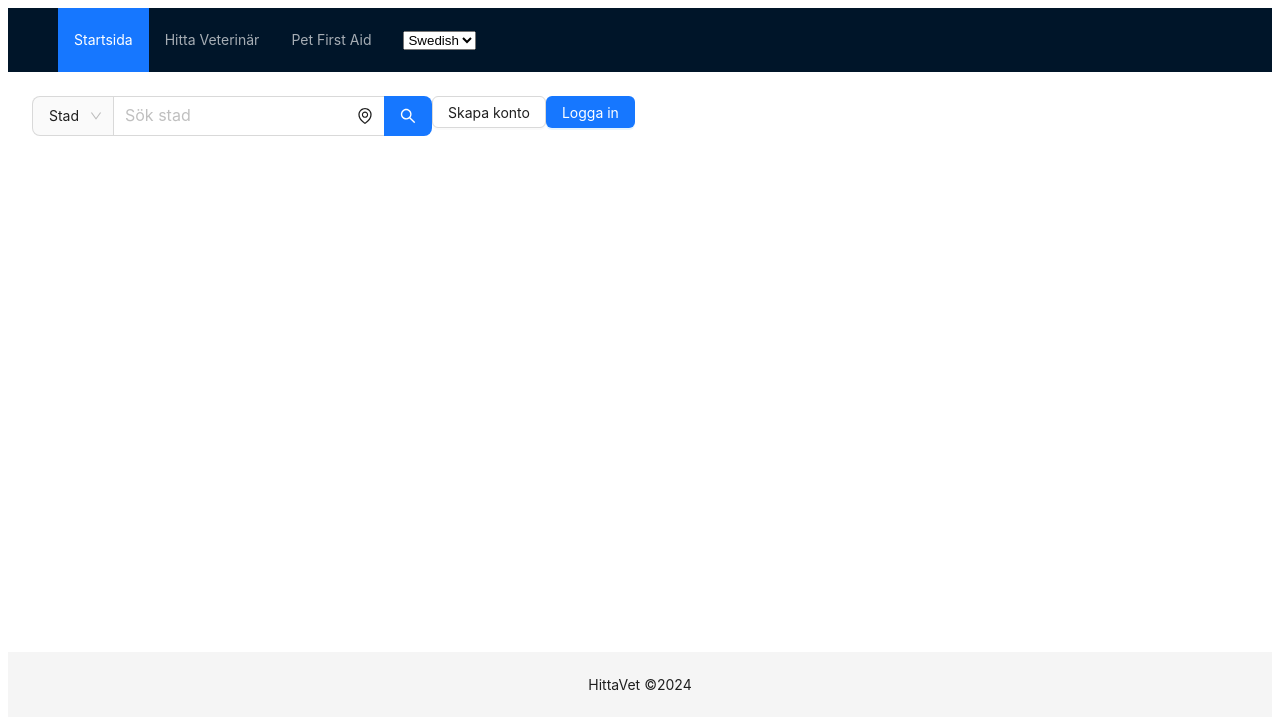
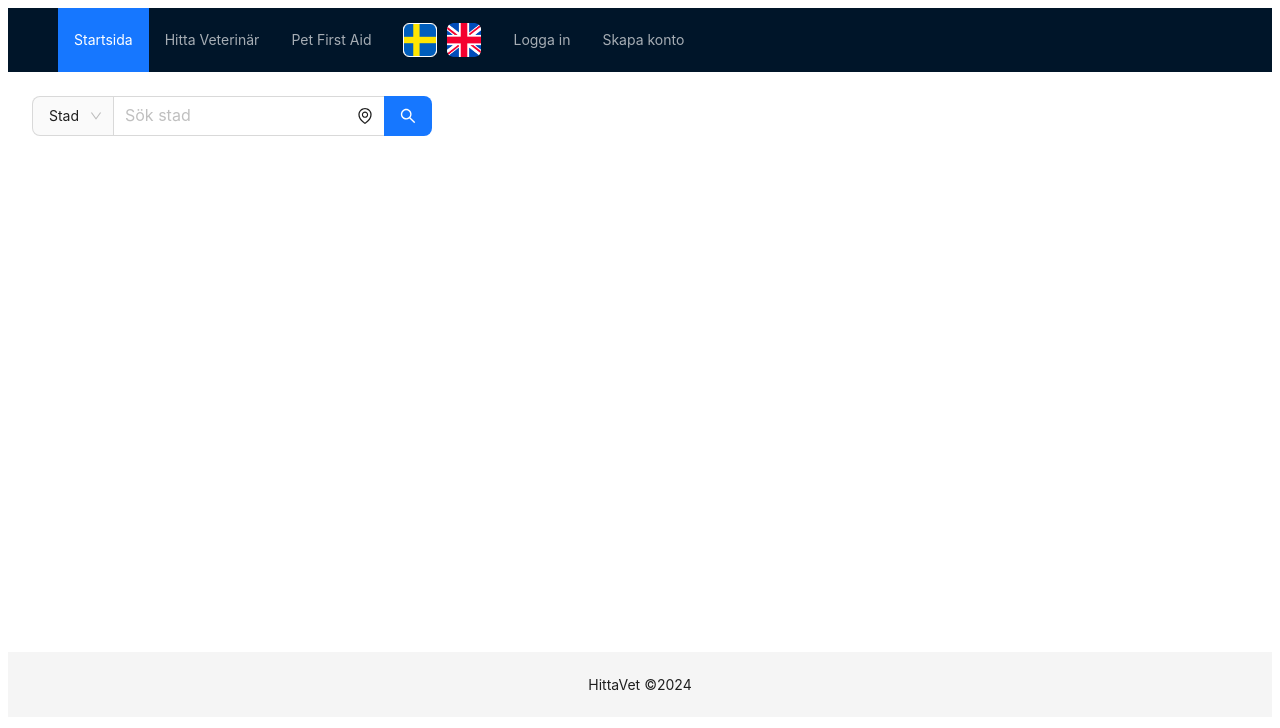
Before and after one commit to lindelind/fsu23d-exjobb, a React (Vite) app in the folder client/: page / in a window 1280 px wide. Shown: the top 728 px of the page. Built offline with nearby package versions, Linux system fonts and the light colour scheme; no server answers.

Commit message:
changed button to span and added login and registermodal to menu. Also added icons for sv and en to change language and added them to menu as well. Removed login and registermodal from Home. Added drawer to menu to use to smaller screens

```diff
--- a/client/src/components/ChangeLanguage.tsx
+++ b/client/src/components/ChangeLanguage.tsx
@@ -1,20 +1,54 @@
 import i18n from "../i18n";
+import { Button } from "antd";
+import { useState } from "react";
 
 export const ChangeLanguage = () => {
+  const [currentLang, setCurrentLang] = useState(i18n.language);
 
 
- const onClickChangeLanguage = (e: any) => {
-    const language = e.target.value;
+  const onClickChangeLanguage = (language: string) => {
     i18n.changeLanguage(language);
 
-  }
+    setCurrentLang(language);
+  };
 
   return (
-    <>
-      <select onChange={onClickChangeLanguage}>
-        <option value="sv">Swedish</option>
-        <option value="en">English</option>
-      </select>
-    </>
+  <div style={{ display: "flex", gap: "10px" }}>
+      <Button
+        onClick={() => onClickChangeLanguage("sv")}
+        style={{
+          padding: "0",
+          border: "none"
+        }}
+      >
+        <img
+          src="../../sv.png"
+          alt="Swedish"
+          style={{
+            width: "34px",
+            borderRadius: "6px",
+            border: currentLang === "sv" ? "1px solid white" : "none",
+          }}
+        />
+      </Button>
+
+      <Button
+        onClick={() => onClickChangeLanguage("en")}
+        style={{
+          padding: "0",
+          border: "none",
+        }}
+      >
+        <img
+          src="../../en.png"
+          alt="English"
+          style={{
+            width: "34px",
+            borderRadius: "6px",
+            border: currentLang === "en" ? "1px solid white " : "none",
+          }}
+        />
+      </Button>
+    </div>
   );
 }
--- a/client/src/components/LoginModal.tsx
+++ b/client/src/components/LoginModal.tsx
@@ -33,9 +33,9 @@ export const LoginModal = () => {
 
   return (
     <>
-      <Button type="primary" onClick={showModal}>
+      <span onClick={showModal}>
         {t("login")}
-      </Button>
+      </span>
       <Modal
         title="Login"
         open={open}
--- a/client/src/components/Navigation.tsx
+++ b/client/src/components/Navigation.tsx
@@ -1,20 +1,33 @@
-import {Menu } from "antd";
+import {Menu , Drawer, Button } from "antd";
+import { MenuOutlined } from "@ant-design/icons";
 import { Link, useLocation } from "react-router-dom";
 import { ChangeLanguage } from "./ChangeLanguage";
 import "../css/layout.css";
 import { useEffect, useState } from "react";
 import { useTranslation } from "react-i18next";
 import { useAuth } from "../contexts/AuthContext";
+import LoginModal from "./LoginModal";
+import { RegisterModal } from "./RegisterModal";
 
 export const Navigation = () => {
   const location = useLocation();
   const [selectedKey, setSelectedKey] = useState(location.pathname);
   const { t } = useTranslation();
   const { logout, user } = useAuth();
+  const [isMobile, setIsMobile] = useState(window.innerWidth <= 605);
+  const [open, setOpen] = useState(false);
 
   useEffect(() => {
     setSelectedKey(location.pathname);
   }, [location]);
+
+  useEffect(() => {
+    const handleResize = () => setIsMobile(window.innerWidth <= 605);
+    window.addEventListener("resize", handleResize);
+    return () => window.removeEventListener("resize", handleResize);
+  }, []);
+
+  const toggleDrawer = () => setOpen(!open);
 
   const items = [
     {
@@ -28,7 +41,7 @@ export const Navigation = () => {
     user && {
       key: "/profile",
       label: (
-        <Link to="/profile" style={{color: "inherit"}} className="menu-item">
+        <Link to="/profile" style={{ color: "inherit" }} className="menu-item">
           {t("profile")}
         </Link>
       ),
@@ -51,9 +64,53 @@ export const Navigation = () => {
       key: "/change-language",
       label: <ChangeLanguage />,
     },
+    !user
+      ? {
+          key: "/login",
+          label: <LoginModal />,
+        }
+      : null,
+    !user
+      ? {
+          key: "/register",
+          label: <RegisterModal />,
+        }
+      : null,
   ].filter(Boolean);
 
-  return (
+  return isMobile ? (
+    <>
+      <Button
+        icon={<MenuOutlined />}
+        onClick={toggleDrawer}
+        style={{
+          position: "fixed",
+          width: "50px",
+          height: "50px",
+          top: "15px",
+          right: "15px",
+          color: "white",
+          border: "none",
+          background: "transparent",
+          zIndex: 1000,
+        }}
+      />
+      <Drawer
+        title={t("Menu")}
+        placement="left"
+        onClose={toggleDrawer}
+        open={open}
+        style={{ padding: 0 }}
+      >
+        <Menu
+          mode="inline"
+          selectedKeys={[selectedKey]}
+          className="app-menu"
+          items={items}
+        />
+      </Drawer>
+    </>
+  ) : (
     <Menu
       role="menu"
       theme="dark"
@@ -61,7 +118,10 @@ export const Navigation = () => {
       selectedKeys={[selectedKey]}
       className="app-menu"
       items={items}
+      style={{
+        display: "flex",
+        alignItems: "center",
+      }}
     />
-
   );
 };
--- a/client/src/components/RegisterModal.tsx
+++ b/client/src/components/RegisterModal.tsx
@@ -44,9 +44,9 @@ export const RegisterModal = () => {
 
   return (
     <>
-      <Button type="default" onClick={showModal}>
+      <span onClick={showModal}>
         {t("register")}
-      </Button>
+      </span>
       <Modal
         title={t("register")}
         open={open}
--- a/client/src/pages/Home.tsx
+++ b/client/src/pages/Home.tsx
@@ -1,7 +1,4 @@
 
-import { RegisterModal } from "../components/RegisterModal";
-import {LoginModal} from "../components/LoginModal";
-import { useAuth } from "../contexts/AuthContext";
 import { SearchVet } from "../components/SearchVet";
 import "../css/layout.css"
 
@@ -9,17 +6,10 @@ import "../css/layout.css"
 
 
 export const Home = () => {
-  const {user} = useAuth();
 
   return (
     <>
       <SearchVet />
-      {!user && (
-        <>
-          <RegisterModal />
-          <LoginModal />
-        </>
-      )}
 
     </>
   );
```
Also changed, not shown: client/public/en.png (added), client/public/sv.png (added). Lines whose indentation alone changed are shown as unchanged.
